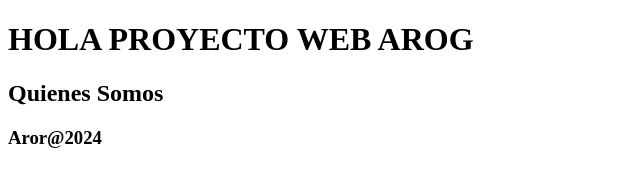
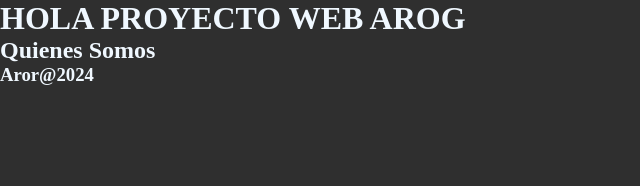
Before and after one commit to ortizpablos/proyectoArog, a plain HTML site: page index.html in a window 1280 px wide. Shown: the whole page, without its empty margins (0-640 px from the left). Drawn offline with Linux system fonts and the light colour scheme.

Commit message:
sengundo cambio archvio css

```diff
--- /dev/null
+++ b/css/style.css
@@ -0,0 +1,9 @@
+*{
+    margin: 0;
+    padding: 0;
+    box-sizing: border-box;
+}
+body{
+    background-color: rgb(47, 47, 47);
+    color: aliceblue;
+}
--- a/index.html
+++ b/index.html
@@ -4,6 +4,7 @@
     <meta charset="UTF-8">
     <meta name="viewport" content="width=device-width, initial-scale=1.0">
     <title>AROG</title>
+    <link rel="stylesheet" href="css/style.css">
 </head>
 <body>
     <header>
```
